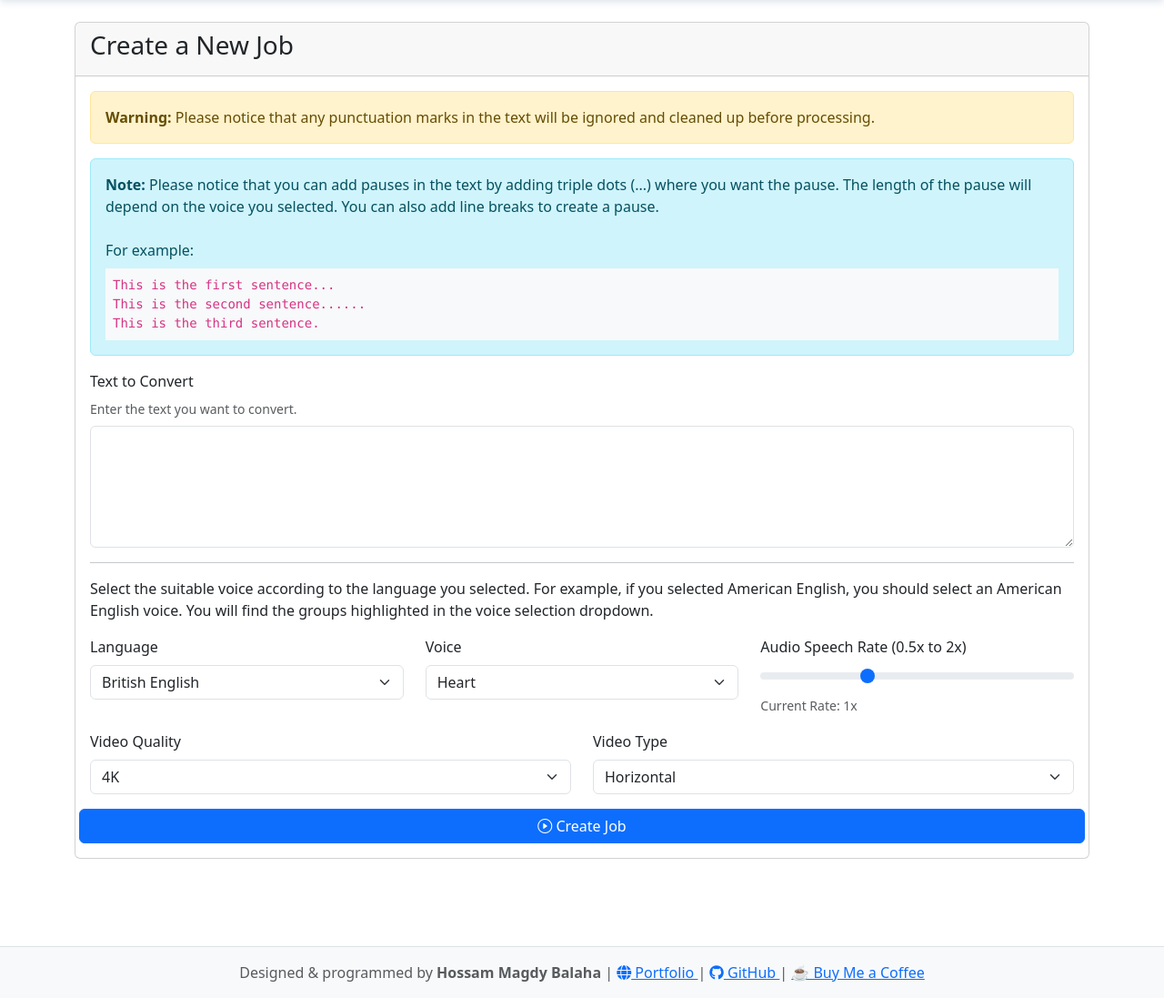
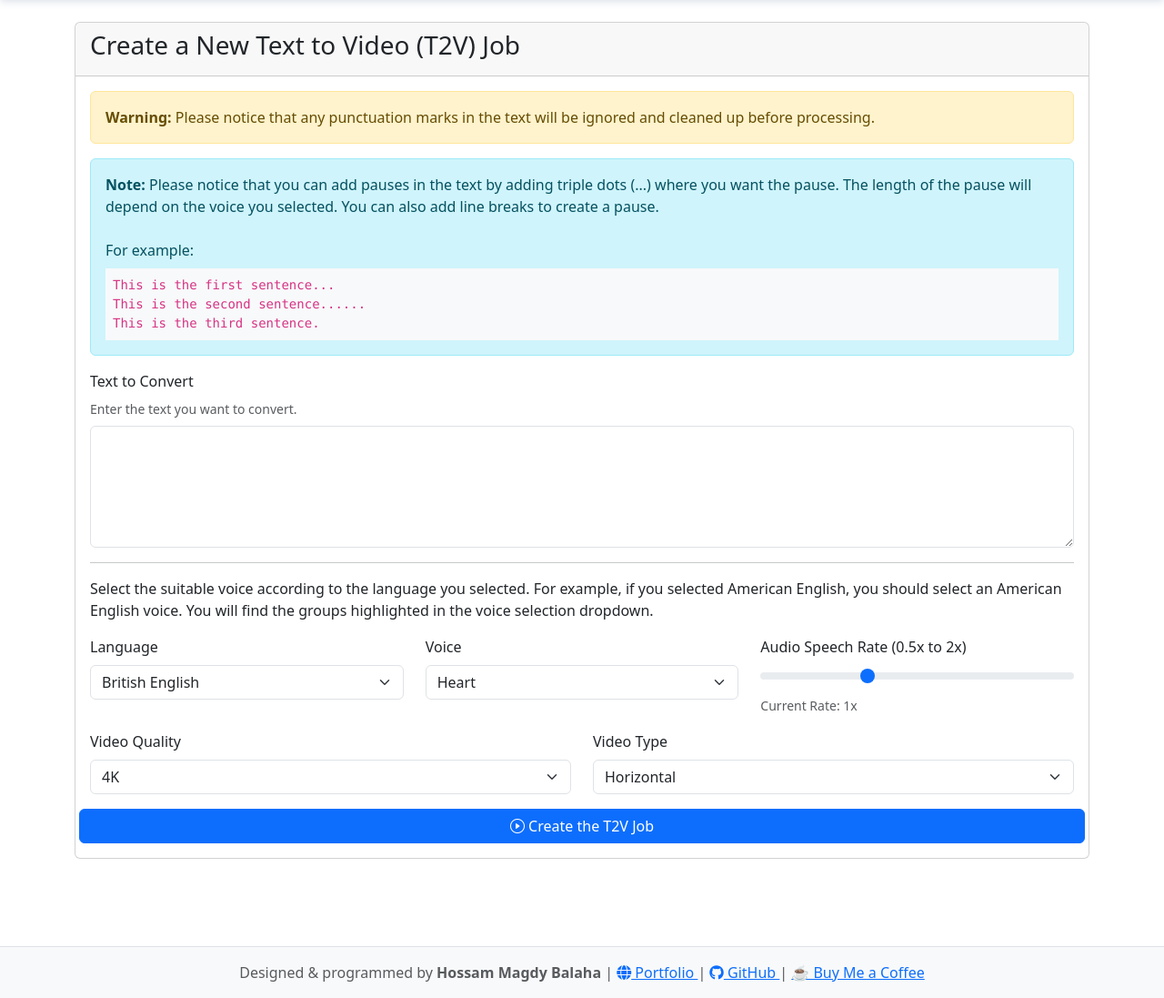
Before and after one commit to HossamBalaha/Audio-Captioned-Automated-Transcription-Video-Generation-Suite, a Flask app: page /text2Video in a window 1280 px wide. Shown: the part 58-1155 px from the top of the page at 91% size. Run offline with Flask 3, Linux system fonts and the light colour scheme; some libraries are stand-ins or nearby versions.

Commit message:
Enhancing the README.md File.

```diff
--- a/templates/text2Video.html
+++ b/templates/text2Video.html
@@ -5,7 +5,7 @@
   <div class="col-md-12 mx-auto">
     <div class="card">
       <div class="card-header">
-        <h3 class="card-title">Create a New Job</h3>
+        <h3 class="card-title">Create a New Text to Video (T2V) Job</h3>
       </div>
       <div class="card-body">
         <div class="alert alert-warning">
@@ -80,7 +80,7 @@
 
           <div class="row text-center">
             <button type="submit" class="btn btn-primary">
-              <i class="bi bi-play-circle"></i> Create Job
+              <i class="bi bi-play-circle"></i> Create the T2V  Job
             </button>
           </div>
         </form>
```
Also changed, not shown: README.md, static/images/Audio Tools.png (added), static/images/Index.png (added), static/images/T2V Job Creation.png (added), static/images/Text to Video (T2V) Jobs Management.png (added).
